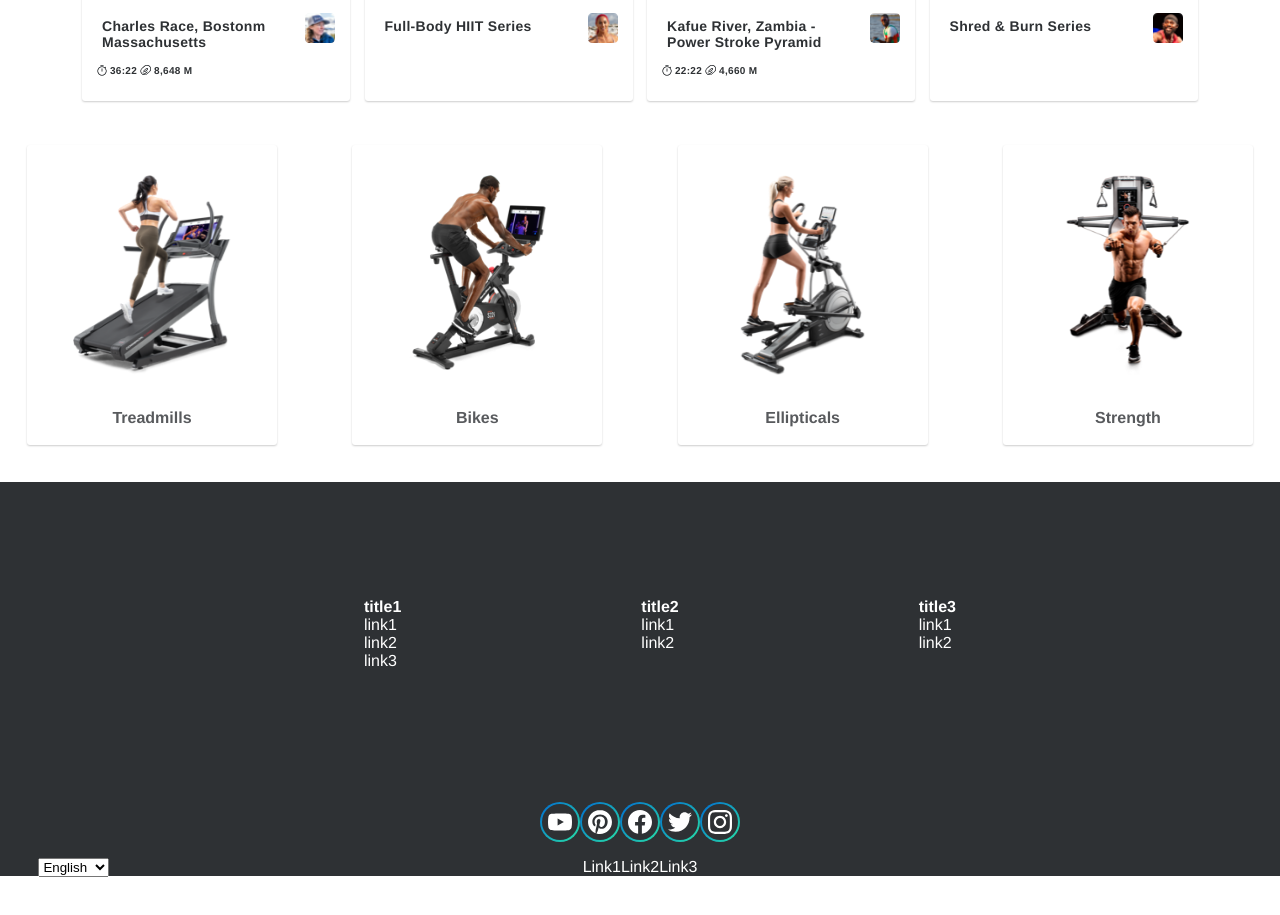
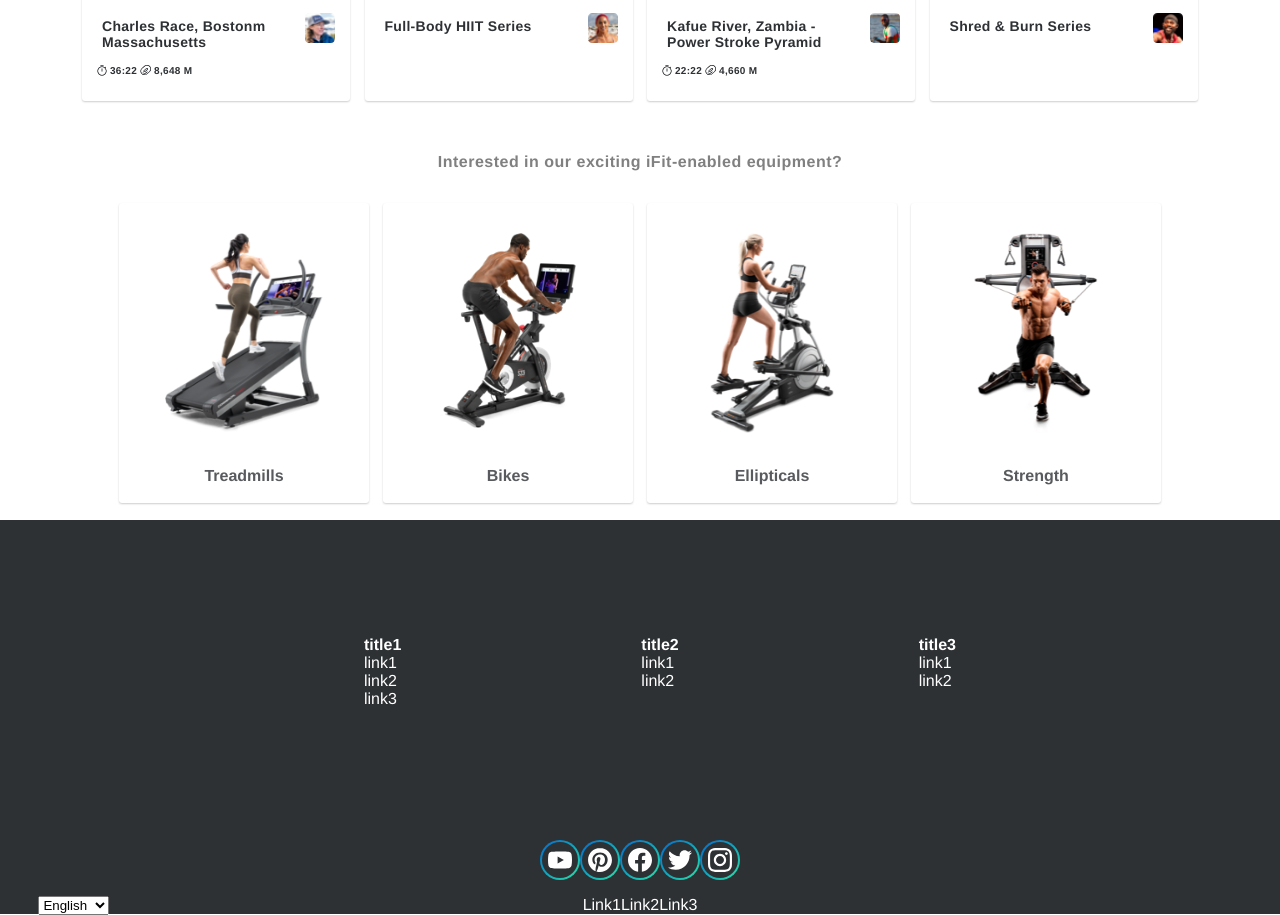
Before and after one commit to patientbongo/frontend-exam, a React (Create React App) app: page / in a window 1280 px wide. Shown: the part 1500-2415 px from the top of the page. Before the commit the page ends 2377 px from the top, so only its background shows below. Built offline with nearby package versions, Linux system fonts and the light colour scheme.

Commit message:
Improve EquipmentVisualSelection styling

```diff
--- a/src/components/EquipmentVisualSelection/EquipmentVisualSelection.jsx
+++ b/src/components/EquipmentVisualSelection/EquipmentVisualSelection.jsx
@@ -6,6 +6,8 @@ import { styles } from "./EquipmentVisualSelection.styles";
 export const EquipmentVisualSelection = () => {
   return (
     <div style={styles.parent}>
+      <h4 style={styles.title}>Interested in our exciting iFit-enabled equipment?</h4>
+      <div style={styles.equipmentList}>
         {mockData.map((equipment) => {
           return (
             <EquipmentPiece
@@ -16,5 +18,6 @@ export const EquipmentVisualSelection = () => {
           );
         })}
       </div>
+    </div>
   );
 };
--- a/src/components/EquipmentVisualSelection/EquipmentVisualSelection.styles.js
+++ b/src/components/EquipmentVisualSelection/EquipmentVisualSelection.styles.js
@@ -1,7 +1,21 @@
+import { colors, fontSizes } from "../Shared/sharedStyles";
+
 export const styles = {
   parent: {
     display: "flex",
+    flexDirection: "column",
+    justifyContent: "center",
+    alignItems: "center",
+  },
+  title: {
+    margin: "15px 0",
+    letterSpacing: ".5px",
+    fontSize: fontSizes.large,
+    color: colors.lightGreyTransparent,
+  },
+  equipmentList: {
+    display: "flex",
     justifyContent: "space-between",
-    margin: "30px 20px",
+    margin: "10px 20px",
   },
 };
```
Lines whose indentation alone changed are shown as unchanged.
